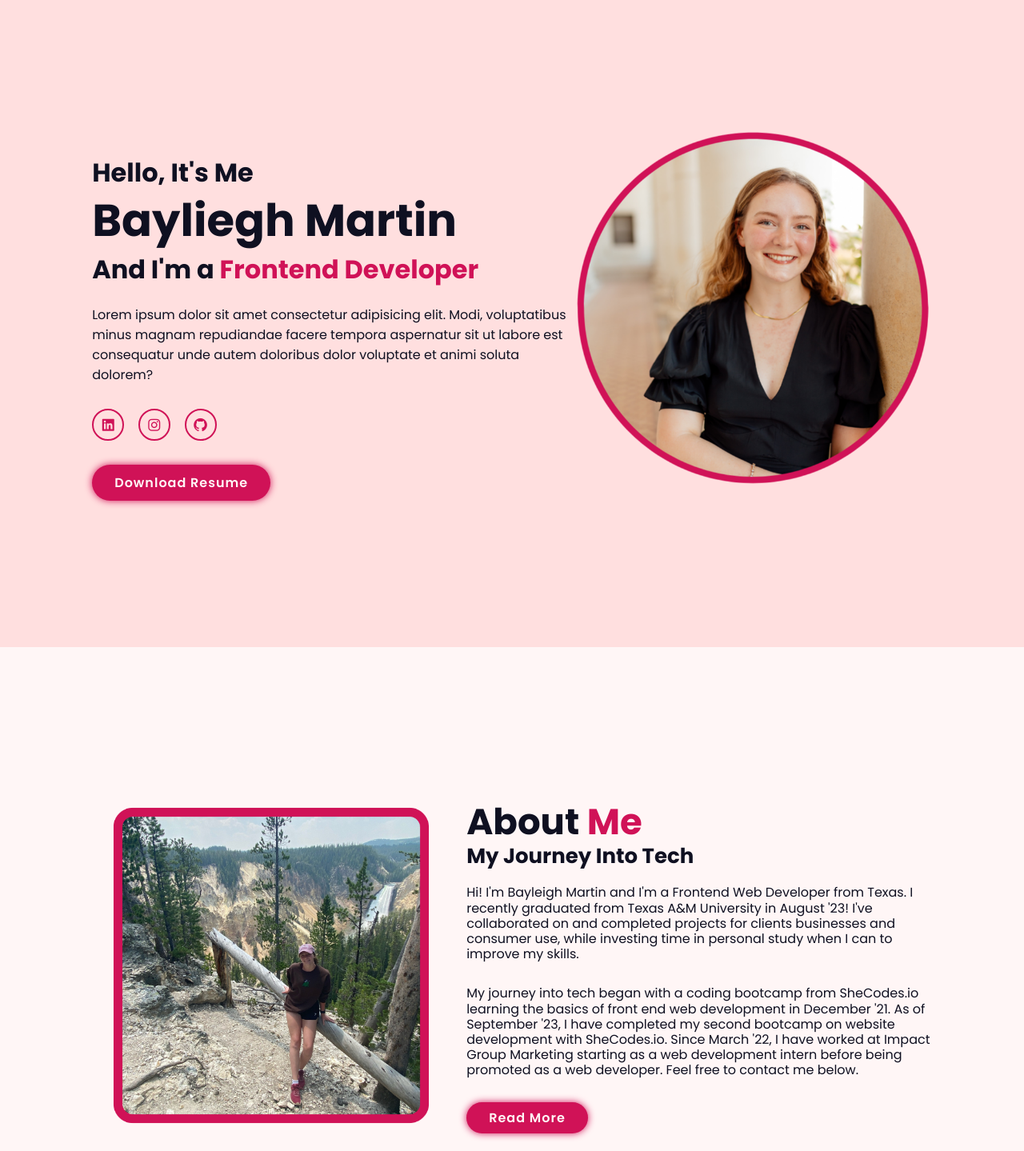
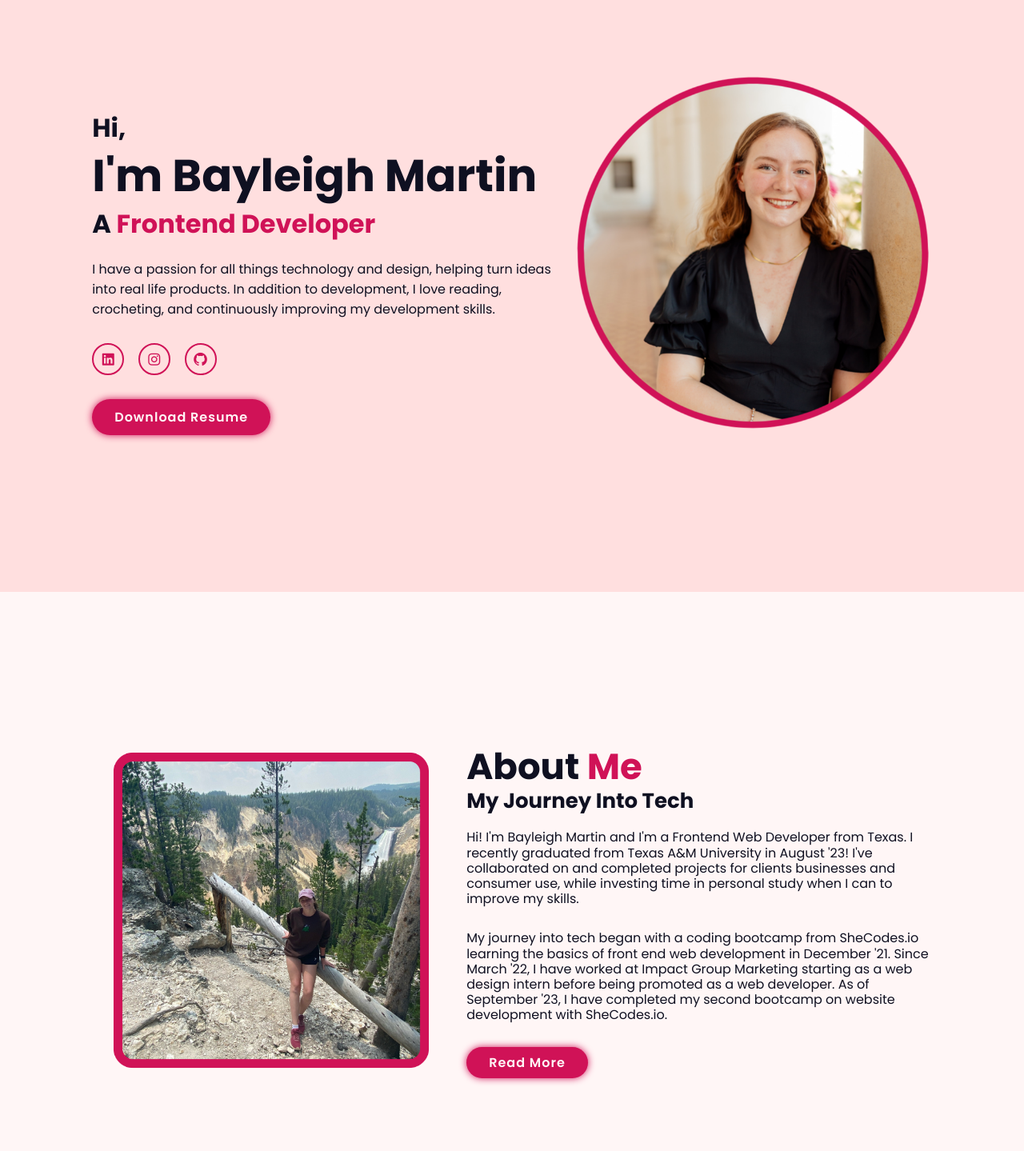
Before and after one commit to smartinnni/Portfolio, a plain HTML site: page index.html in a window 1280 px wide. Shown: the part 60-1499 px from the top of the page at 80% size. Drawn offline with nearby package versions, Linux system fonts and the light colour scheme; a web font is replaced by a local one.

Commit message:
Updating my information and adding links

```diff
--- a/index.html
+++ b/index.html
@@ -30,10 +30,12 @@
     <!-- home section design -->
     <section class="home" id="home">
         <div class="home-content">
-            <h3>Hello, It's Me</h3>
-            <h1>Bayliegh Martin</h1>
-            <h3>And I'm a <span class="multiple-text">Frontend Developer</span></h3>
-            <p>Lorem ipsum dolor sit amet consectetur adipisicing elit. Modi, voluptatibus minus magnam repudiandae facere tempora aspernatur sit ut labore est consequatur unde autem doloribus dolor voluptate et animi soluta dolorem?</p>
+            <h3>Hi,</h3>
+            <h1>I'm Bayleigh Martin</h1>
+            <h3>A <span class="multiple-text">Frontend Developer</span></h3>
+            <p>I have a passion for all things technology and design, helping turn ideas into real life products.
+                In addition to development, I love reading, crocheting, and continuously improving my development skills.
+            </p>
             <div class="social-media">
                 <a href="https://www.linkedin.com/in/bayleigh-martin-007324220/" target="_blank" title="Click to view my LinkeIn profile"><i class='bx bxl-linkedin-square'></i></a>
                 <a href="https://www.instagram.com/baysbytes/" title="Click to follow my tech instagram" target="_blank"><i class='bx bxl-instagram'></i></a>
@@ -63,9 +65,8 @@
                 while investing time in personal study when I can to improve my skills.
             </p>
             <p>My journey into tech began with a coding bootcamp from SheCodes.io learning the basics of front end web development in December '21.
-                As of September '23, I have completed my second bootcamp on website development with SheCodes.io.
-                Since March '22, I have worked at Impact Group Marketing starting as a web development intern before being promoted
-                as a web developer. Feel free to contact me below.</p>
+                Since March '22, I have worked at Impact Group Marketing starting as a web design intern before being promoted
+                as a web developer. As of September '23, I have completed my second bootcamp on website development with SheCodes.io. </p>
             <a href="#services" class="btn">
                 Read More
             </a>
@@ -82,8 +83,8 @@
             <div class="services-box">
                 <i class='bx bx-code-alt'></i>
                 <h3>Coding Skills</h3>
-                <p>HTML5, CSS3, JS, ES6, Bootstrap, API integration, AJAX, GIT, GitHub, VS Code. </p>
-                <p>WordPress, DotNetNuke, Shopify, Wix, Kajabi</p>
+                <p>HTML5, CSS3, JS, ES6, Bootstrap, API integration, AJAX, GIT, GitHub, VS Code,
+                WordPress, DotNetNuke, Shopify, Wix, Kajabi</p>
                 <a href="#" class="btn">Read More</a>
             </div>
 
--- a/src/style.css
+++ b/src/style.css
@@ -35,7 +35,7 @@ section {
 }
 
 .header {
-    padding: fixed;
+    position: fixed;
     top: 0;
     left: 0;
     width: 100%;
@@ -327,6 +327,7 @@ span {
 .portfolio-layer a i {
     font-size: 2rem;
     color: var(--main-color);
+    padding: 8px;
 }
 
 .contact {
```
Also changed, not shown: src/script.js (line endings or trailing spaces).
